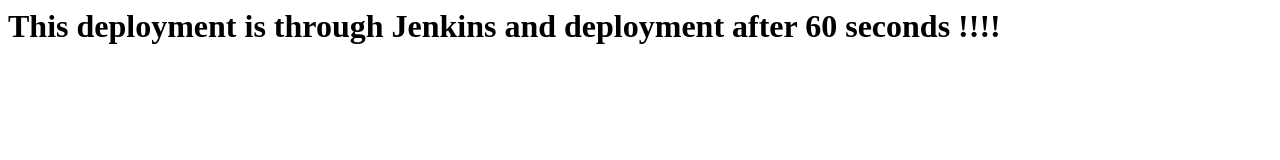
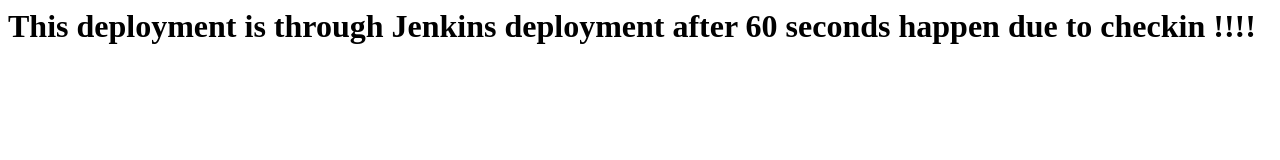
Before and after one commit to BhaveshChoudhary/sample_project, a plain HTML site: page index.html in a window 1280 px wide. Drawn offline with Linux system fonts and the light colour scheme.

Commit message:
Fourth commit

```diff
--- a/index.html
+++ b/index.html
@@ -1,3 +1,3 @@
 <html>
-<h1>This deployment is through Jenkins and deployment after 60 seconds !!!!
+<h1>This deployment is through Jenkins  deployment after 60 seconds happen due to checkin !!!!
 </html>
```
